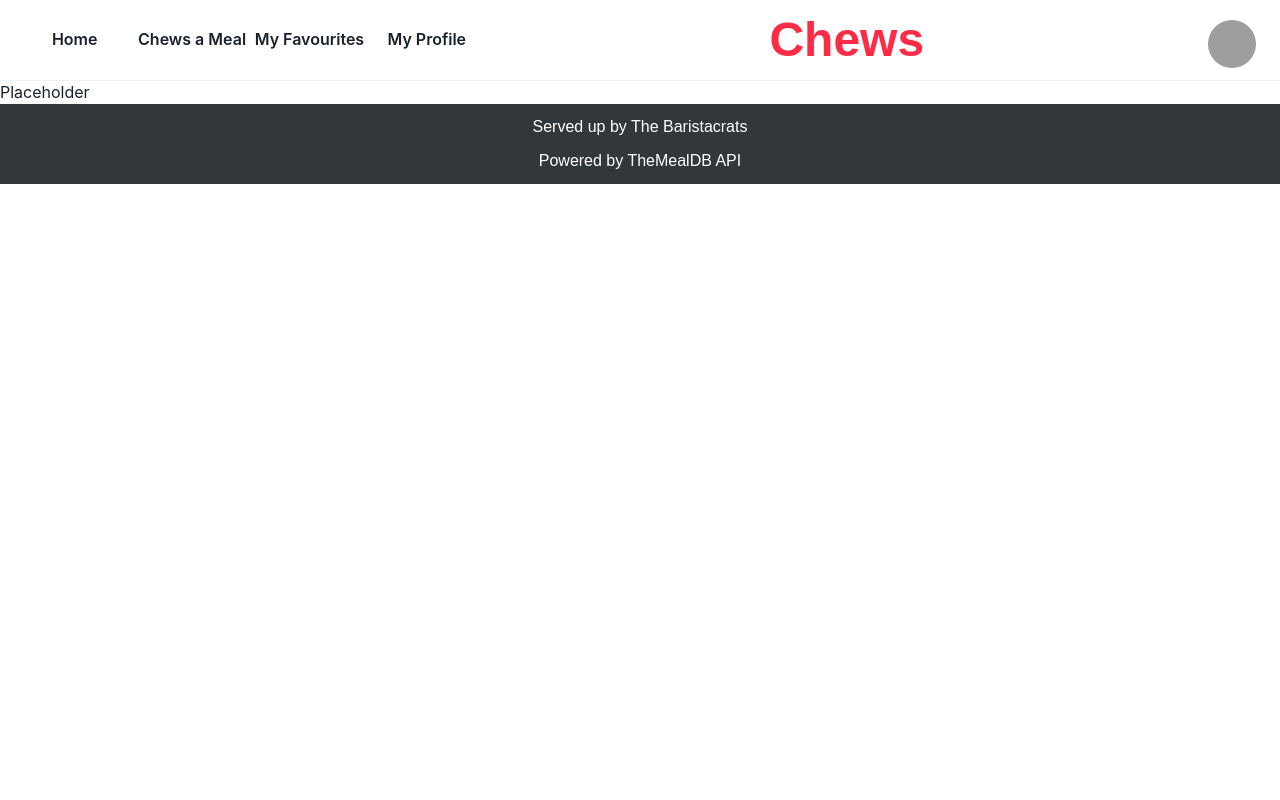
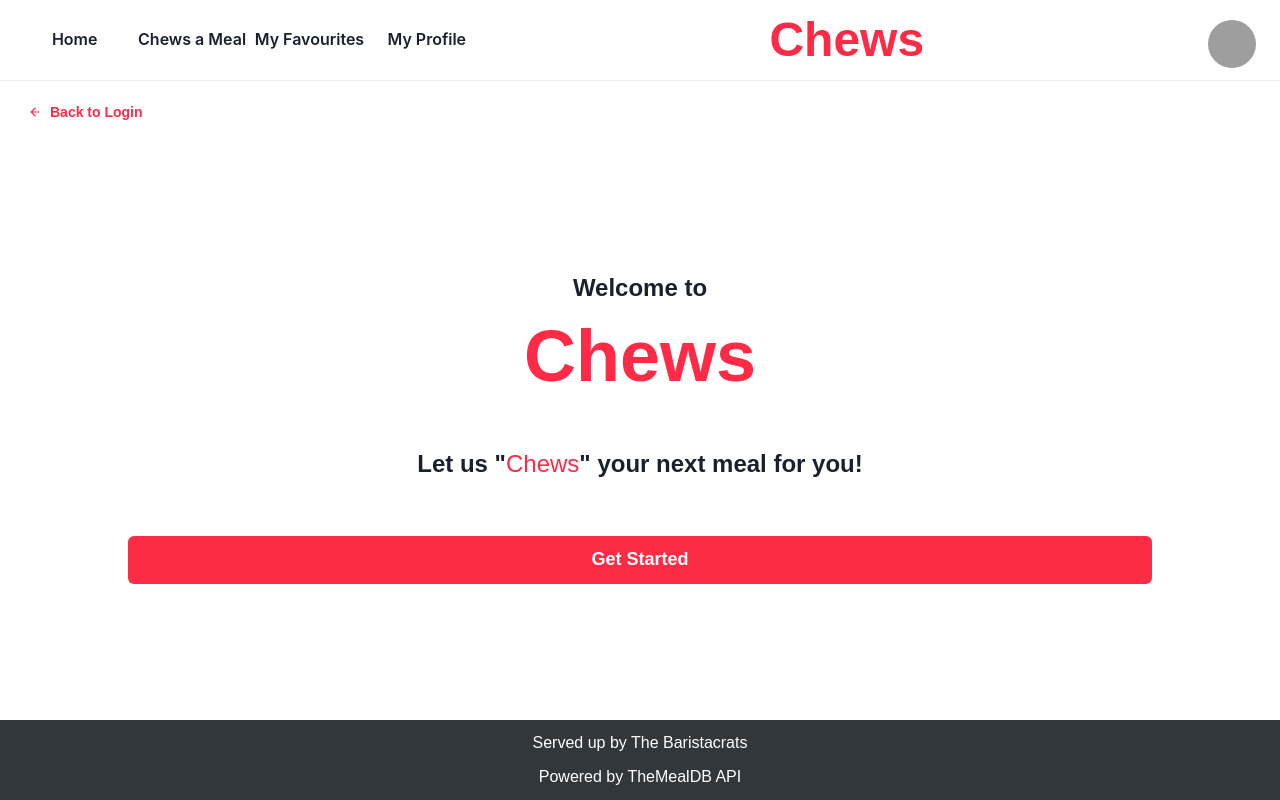
Before and after one commit to simonpartridge86/Chews-App-Frontend, a Next.js app: page /home in a window 1280 px wide. Built offline with nearby package versions, Linux system fonts and the light colour scheme; grey boxes are pictures that could not be loaded; a web font is replaced by a local one.

Commit message:
completed home page
Co-authored-by: Simon Partridge <simonpartridge86@gmail.com>

```diff
--- a/pages/home.js
+++ b/pages/home.js
@@ -1,9 +1,38 @@
 import React from "react";
+import ChewsLogo from "../components/ChewsLogo";
+import MainButton from "../components/MainButton";
+import { useRouter } from "next/router";
+import BackButton from "../components/BackButton";
 
 export default function Home() {
+  const router = useRouter();
   return (
-    <main>
-      <h1>Placeholder</h1>
+    <main className="flex flex-col h-[80vh] justify-center items-center space-y-14">
+      <section className="absolute top-[12vh] left-[2vh]">
+        <BackButton extraText={"to Login"} buttonSize="sm" />
+      </section>
+      <section className="flex flex-col items-center space-y-4 w-screen">
+        <h1 className="font-nunito font-bold text-2xl">Welcome to</h1>
+        <ChewsLogo theme={"brand.primary"} size={"4xl"} />
+      </section>
+      <h2 className="font-nunito font-bold text-2xl w-[80vw] text-center">
+        Let us "
+        <span className="font-permanent-marker text-center text-2xl text-primary-color font-normal">
+          Chews
+        </span>
+        " your next meal for you!
+      </h2>
+      <MainButton
+        buttonText="Get Started"
+        buttonSize="lg"
+        colorMode="dark"
+        buttonWidth="80%"
+        onClick={() => {
+          router.push({
+            pathname: "/meal-select",
+          });
+        }}
+      />
     </main>
   );
 }
--- a/pages/index.js
+++ b/pages/index.js
@@ -1,9 +1,8 @@
 import ChewsLogo from "../components/ChewsLogo";
-import MainButton from "../components/MainButton";
 import { useRouter } from "next/router";
 import { Button } from "@chakra-ui/react";
 
-export default function Home() {
+export default function LogIn() {
   const router = useRouter();
 
   return (
@@ -48,7 +47,7 @@ export default function Home() {
           }}
           onClick={() => {
             router.push({
-              pathname: "/meal-select",
+              pathname: "/home",
             });
           }}
         >
--- a/pages/meal-select.js
+++ b/pages/meal-select.js
@@ -11,7 +11,7 @@ export default function MealSelect() {
   return (
     <main className="flex flex-col h-[80vh] justify-center items-center">
       <section className="absolute top-[12vh] left-[2vh]">
-        <BackButton extraText={"to Login"} buttonSize="sm" />
+        <BackButton extraText={"to Home"} buttonSize="sm" />
       </section>
       <VStack spacing={4} align="center">
         <h1 className="font-nunito font-bold text-2xl">
```
